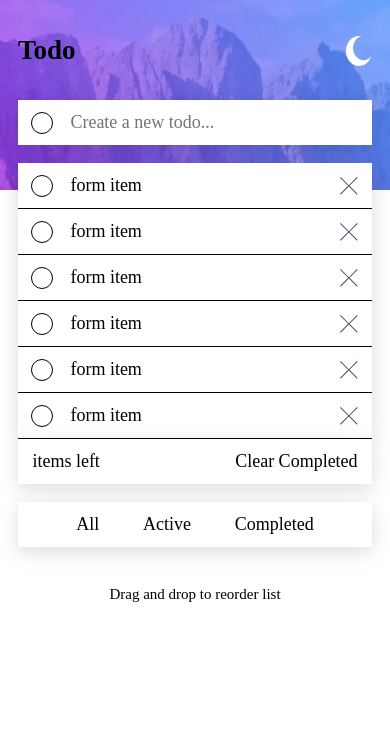
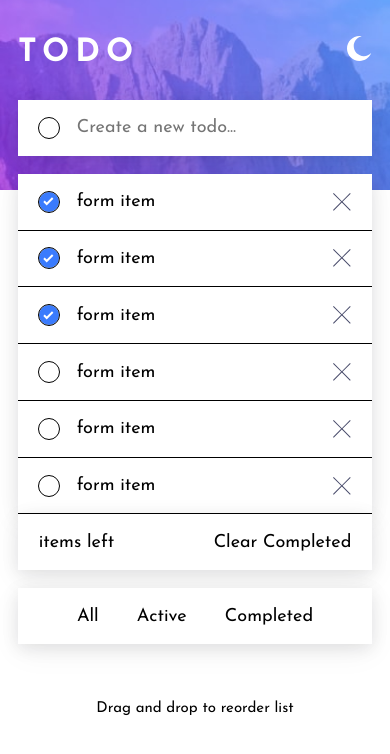
Before and after one commit to chintriago/todo-app, a plain HTML site: page index.html in a window 390 px wide. Drawn offline with Linux system fonts and the light colour scheme.

Commit message:
updates to mobile

```diff
--- a/css/style.css
+++ b/css/style.css
@@ -22,7 +22,10 @@
 }
 
 body {
+    font-family: "Josefin Sans", sans-serif;
     font-size: 18px;
+    /* make responsive under 320px */
+    min-width: 320px;
 }
 
 /* UTILITY CLASSES */
@@ -30,7 +33,7 @@ body {
     display: flex;
     align-items: center;
     background-color: white;
-    padding: .5em .8em;
+    padding: .8em 1.15em;
 }
 
 .form-states-desktop {
@@ -39,11 +42,18 @@ body {
 
 .checkmark {
     cursor: pointer;
-    width: 20px;
+    min-width: 20px;
     height: 20px;
     border-radius: 50%;
     outline: 1px solid black;
     margin-right: 1em;
+}
+
+.checkmark-cross {
+    background-image: url(../images/icon-check.svg);
+    background-repeat: no-repeat;
+    background-position: center;
+    background-color: var(--bright-blue);
 }
 
 .box-shadow {
@@ -73,6 +83,19 @@ main {
     display: flex;
     justify-content: space-between;
     padding: 2em 1em;
+}
+
+.hero-content h1 {
+    color: white;
+    font-weight: 700;
+    font-size: 2rem;
+    letter-spacing: 6px;
+    text-transform: uppercase;
+}
+
+.hero-content img {
+    min-width: 25px;
+    height: 25px;
 }
 
 .hero-bottom {
@@ -119,5 +142,5 @@ form {
     display: flex;
     justify-content: center;
     align-items: center;
-    padding: 2em 0;
+    padding: 3em 0;
 }
--- a/index.html
+++ b/index.html
@@ -36,17 +36,17 @@
       </div>
       <div class="form-middle box-shadow">
         <div class="form-items">
-          <div class="checkmark"></div>
+          <div class="checkmark checkmark-cross"></div>
           <span>form item</span>
           <img src="images/icon-cross.svg" alt="">
         </div>
         <div class="form-items">
-          <div class="checkmark"></div>
+          <div class="checkmark checkmark-cross"></div>
           <span>form item</span>
           <img src="images/icon-cross.svg" alt="">
         </div>
         <div class="form-items">
-          <div class="checkmark"></div>
+          <div class="checkmark checkmark-cross"></div>
           <span>form item</span>
           <img src="images/icon-cross.svg" alt="">
         </div>
```
